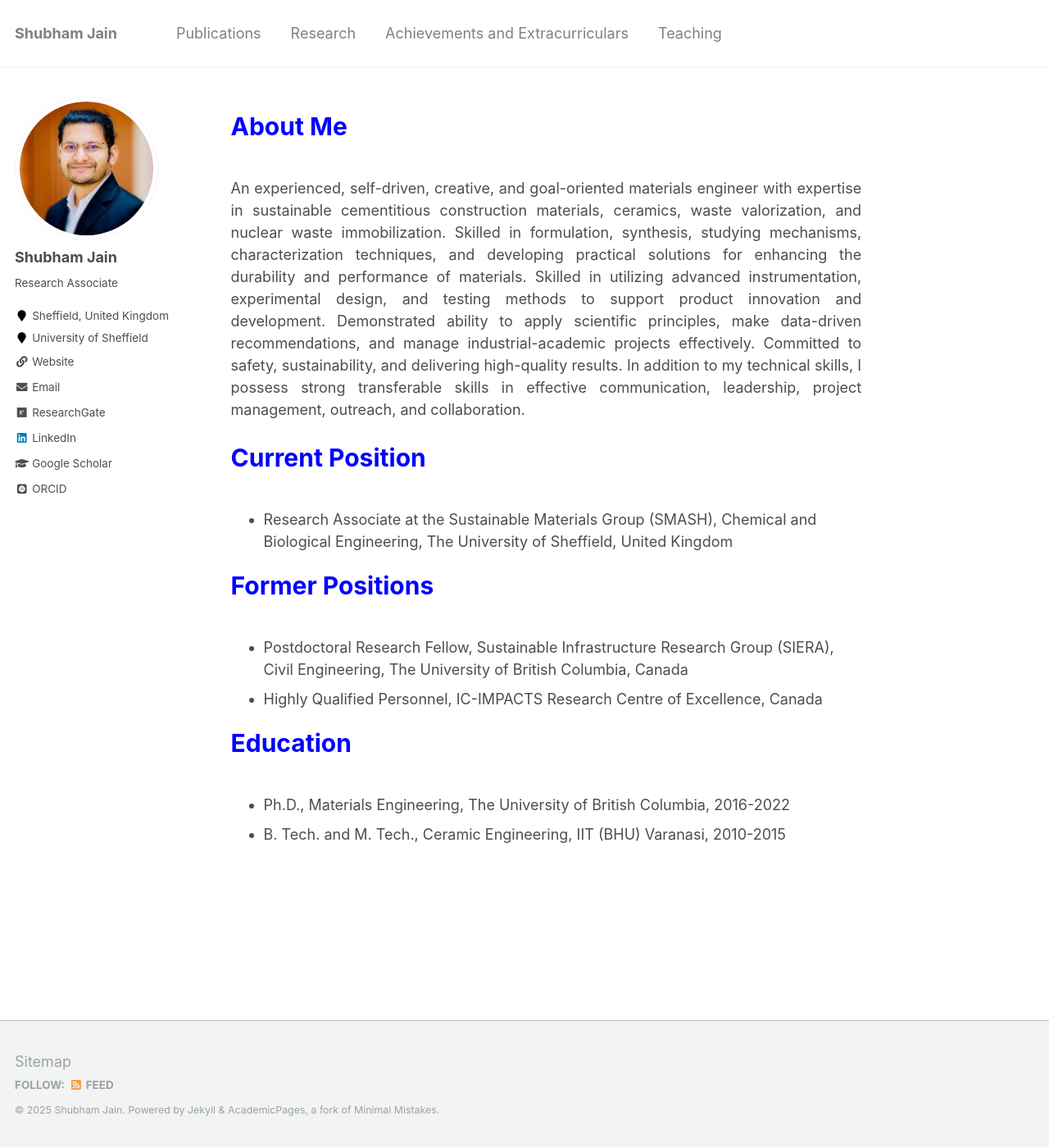
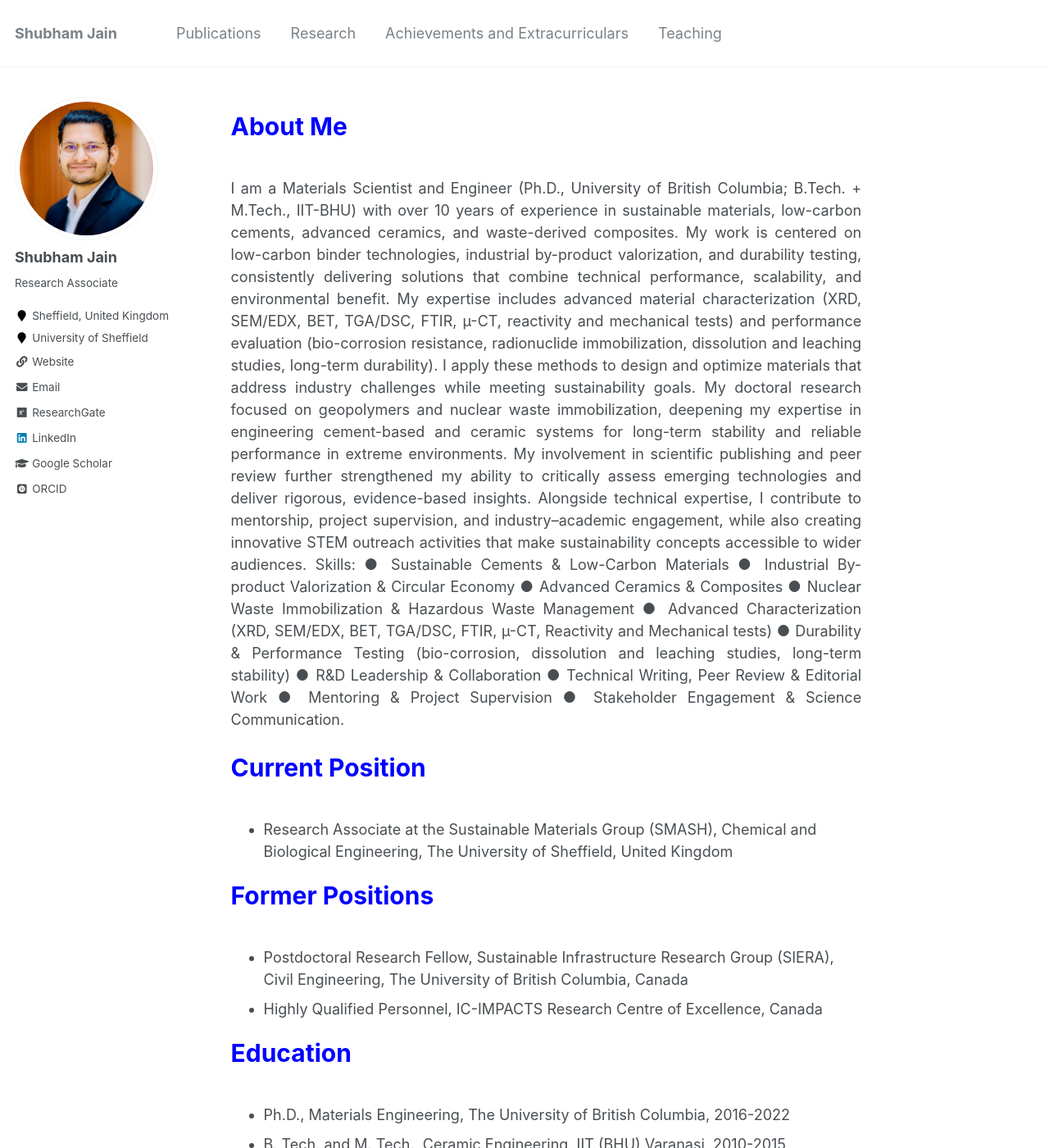
Before and after one commit to shubhamj2611/shubhamj2611.github.io, a Jekyll site: the page built from _pages/about.md, in a window 1280 px wide and 1400 px high. Shown: the whole window at 82% size. Built offline with Jekyll 4.4.1, drawn with Linux system fonts in a browser that asks for light colours; some web fonts are replaced.

Commit message:
Update about.md

```diff
--- a/_pages/about.md
+++ b/_pages/about.md
@@ -9,7 +9,35 @@ redirect_from:
 ---
 
 <p style="text-align:left; color:Blue; font-size:30px; font-weight:bold;"> About Me </p>
-<p style="text-align:justify; font-size=22px;"> An experienced, self-driven, creative, and goal-oriented materials engineer with expertise in sustainable cementitious construction materials, ceramics, waste valorization, and nuclear waste immobilization. Skilled in formulation, synthesis, studying mechanisms, characterization techniques, and developing practical solutions for enhancing the durability and performance of materials. Skilled in utilizing advanced instrumentation, experimental design, and testing methods to support product innovation and development. Demonstrated ability to apply scientific principles, make data-driven recommendations, and manage industrial-academic projects effectively. Committed to safety, sustainability, and delivering high-quality results. In addition to my technical skills, I possess strong transferable skills in effective communication, leadership, project management, outreach, and collaboration. </p>
+<p style="text-align:justify; font-size=22px;"> I am a Materials Scientist and Engineer (Ph.D., University of British Columbia; B.Tech. + M.Tech., IIT-BHU) with over 10 years of experience in sustainable materials, low-carbon cements, advanced ceramics, and waste-derived composites. My work is centered on low-carbon binder technologies, industrial by-product valorization, and durability testing, consistently delivering solutions that combine technical performance, scalability, and environmental benefit.
+
+My expertise includes advanced material characterization (XRD, SEM/EDX, BET, TGA/DSC, FTIR, µ-CT, reactivity and mechanical tests) and performance evaluation (bio-corrosion resistance, radionuclide immobilization, dissolution and leaching studies, long-term durability). I apply these methods to design and optimize materials that address industry challenges while meeting sustainability goals.
+
+My doctoral research focused on geopolymers and nuclear waste immobilization, deepening my expertise in engineering cement-based and ceramic systems for long-term stability and reliable performance in extreme environments. My involvement in scientific publishing and peer review further strengthened my ability to critically assess emerging technologies and deliver rigorous, evidence-based insights.
+
+Alongside technical expertise, I contribute to mentorship, project supervision, and industry–academic engagement, while also creating innovative STEM outreach activities that make sustainability concepts accessible to wider audiences.
+
+Skills:
+
+● Sustainable Cements & Low-Carbon Materials
+
+● Industrial By-product Valorization & Circular Economy
+
+● Advanced Ceramics & Composites
+
+● Nuclear Waste Immobilization & Hazardous Waste Management
+
+● Advanced Characterization (XRD, SEM/EDX, BET, TGA/DSC, FTIR, µ-CT, Reactivity and Mechanical tests)
+
+● Durability & Performance Testing (bio-corrosion, dissolution and leaching studies, long-term stability)
+
+● R&D Leadership & Collaboration
+
+● Technical Writing, Peer Review & Editorial Work
+
+● Mentoring & Project Supervision
+
+● Stakeholder Engagement & Science Communication. </p>
 
 <p style="text-align:left; color:Blue; font-size:30px; font-weight:bold;"> Current Position </p>
 * Research Associate at the Sustainable Materials Group (SMASH), Chemical and Biological Engineering, The University of Sheffield, United Kingdom
```
